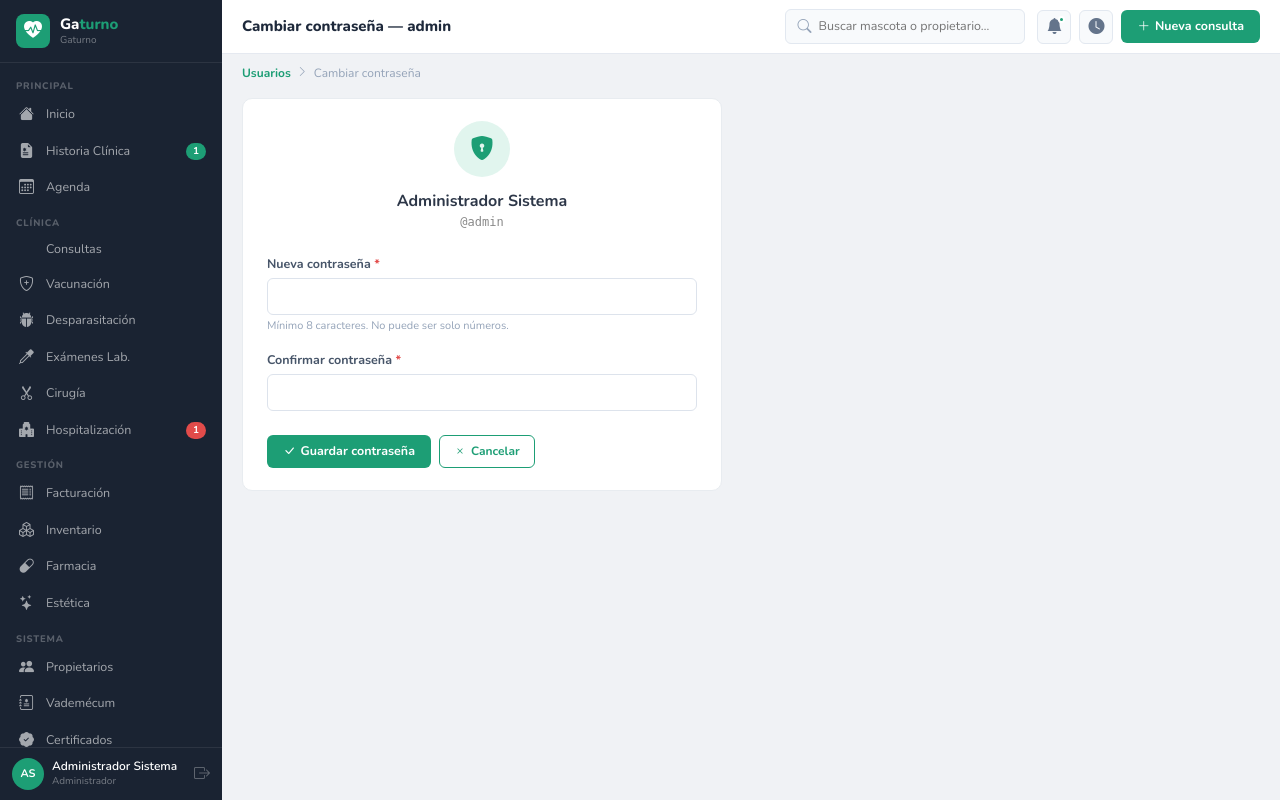
After one commit to diegofretes96/gaturno-vetclinic, a Django app: page /accounts/usuarios/1/password/ in a window 1280 px wide. The commit adds this page. Run offline with Django 5.2, Linux system fonts and the light colour scheme; a user stored in the database is signed in; data comes from the database, SQL or seed files in the repository; both versions use the stored data as it was before the commit; tables that the repository leaves empty hold one stand-in row (values such as "Sample post"); parts of the project's set-up code (start-up, migrations or seed data) failed here and were passed over; some libraries are stand-ins or nearby versions.

Commit message:
feat: agregar cambio de contraseña desde panel + .gitignore
- Nueva vista accounts:cambiar_password con SetPasswordForm
- Solo admins pueden cambiar contraseña de otros usuarios
- Botón de candado en lista de usuarios
- .gitignore: excluir db.sqlite3, __pycache__, .env, media/, staticfiles/
- Sacar db.sqlite3 del tracking de git

Co-Authored-By: Claude Sonnet 4.6 <noreply@anthropic.com>

```diff
--- a/apps/accounts/urls.py
+++ b/apps/accounts/urls.py
@@ -8,4 +8,5 @@ urlpatterns = [
     path('usuarios/nuevo/', views.crear, name='crear'),
     path('usuarios/<int:pk>/editar/', views.editar, name='editar'),
     path('perfil/', views.perfil, name='perfil'),
+    path('usuarios/<int:pk>/password/', views.cambiar_password, name='cambiar_password'),
 ]
--- a/apps/accounts/views.py
+++ b/apps/accounts/views.py
@@ -1,6 +1,7 @@
 from django.shortcuts import render, redirect, get_object_or_404
-from django.contrib.auth import login, logout
+from django.contrib.auth import login, logout, update_session_auth_hash
 from django.contrib.auth.decorators import login_required
+from django.contrib.auth.forms import SetPasswordForm
 from django.contrib import messages
 from .models import Usuario
 from .forms import LoginForm, UsuarioForm, UsuarioEditForm
@@ -38,3 +39,28 @@ def editar(request, pk):
 @login_required
 def perfil(request):
     return render(request, 'accounts/perfil.html', {'usuario': request.user})
+
+
+@login_required
+def cambiar_password(request, pk):
+    # Solo admins pueden cambiar la contraseña de otros usuarios
+    # Cualquier usuario puede cambiar la propia
+    obj = get_object_or_404(Usuario, pk=pk)
+    if obj != request.user and not request.user.is_superuser and request.user.rol != 'admin':
+        messages.error(request, 'No tenés permisos para cambiar la contraseña de otro usuario.')
+        return redirect('accounts:lista')
+
+    form = SetPasswordForm(user=obj, data=request.POST or None)
+    if request.method == 'POST' and form.is_valid():
+        form.save()
+        # Si el usuario cambia su propia contraseña, mantener la sesión activa
+        if obj == request.user:
+            update_session_auth_hash(request, obj)
+        messages.success(request, f'Contraseña de {obj.username} actualizada correctamente.')
+        return redirect('accounts:lista')
+
+    return render(request, 'accounts/cambiar_password.html', {
+        'form': form,
+        'obj': obj,
+        'titulo': f'Cambiar contraseña — {obj.username}',
+    })
--- /dev/null
+++ b/templates/accounts/cambiar_password.html
@@ -0,0 +1,48 @@
+{% extends 'base/base.html' %}
+{% load widget_tweaks %}
+{% block title %}{{ titulo }}{% endblock %}
+{% block page_title %}{{ titulo }}{% endblock %}
+{% block breadcrumb %}
+<nav class="vc-bc">
+  <a href="{% url 'accounts:lista' %}">Usuarios</a>
+  <i class="bi bi-chevron-right"></i>
+  <span>Cambiar contraseña</span>
+</nav>
+{% endblock %}
+{% block content %}
+<div class="form-card" style="max-width:480px">
+  <div style="text-align:center;margin-bottom:24px">
+    <div style="width:56px;height:56px;border-radius:50%;background:var(--vc-lt);display:flex;align-items:center;justify-content:center;margin:0 auto 12px">
+      <i class="bi bi-shield-lock-fill" style="font-size:24px;color:var(--vc)"></i>
+    </div>
+    <div style="font-weight:700;font-size:16px">{{ obj.nombre_completo }}</div>
+    <div style="font-size:12px;color:#888;font-family:monospace">@{{ obj.username }}</div>
+  </div>
+
+  <form method="post">{% csrf_token %}
+    <div class="mb-3">
+      <label class="form-label">Nueva contraseña <span style="color:var(--red)">*</span></label>
+      {% render_field form.new_password1 class="form-control" %}
+      {% if form.new_password1.errors %}
+        <div class="form-err">{{ form.new_password1.errors|join:", " }}</div>
+      {% endif %}
+      <div class="form-text">Mínimo 8 caracteres. No puede ser solo números.</div>
+    </div>
+    <div class="mb-4">
+      <label class="form-label">Confirmar contraseña <span style="color:var(--red)">*</span></label>
+      {% render_field form.new_password2 class="form-control" %}
+      {% if form.new_password2.errors %}
+        <div class="form-err">{{ form.new_password2.errors|join:", " }}</div>
+      {% endif %}
+    </div>
+    <div class="d-flex gap-2">
+      <button type="submit" class="btn-vc">
+        <i class="bi bi-check-lg"></i> Guardar contraseña
+      </button>
+      <a href="{% url 'accounts:lista' %}" class="btn-ol">
+        <i class="bi bi-x"></i> Cancelar
+      </a>
+    </div>
+  </form>
+</div>
+{% endblock %}
--- a/templates/accounts/lista.html
+++ b/templates/accounts/lista.html
@@ -11,6 +11,9 @@
   <td>{{ u.nombre_completo }}</td><td>{{ u.email|default:"—" }}</td>
   <td><span class="bdg {% if u.rol == 'admin' %}br{% elif u.rol == 'veterinario' %}bt{% elif u.rol == 'esteticista' %}bg{% else %}ba{% endif %}">{{ u.get_rol_display }}</span></td>
   <td><span class="bdg {% if u.is_active %}bg{% else %}bgr{% endif %}">{% if u.is_active %}Activo{% else %}Inactivo{% endif %}</span></td>
-  <td class="no-print"><a href="{% url 'accounts:editar' u.pk %}" class="btn-ol sm"><i class="bi bi-pencil"></i> Editar</a></td>
+  <td class="no-print" style="white-space:nowrap">
+    <a href="{% url 'accounts:editar' u.pk %}" class="btn-ol sm"><i class="bi bi-pencil"></i> Editar</a>
+    <a href="{% url 'accounts:cambiar_password' u.pk %}" class="btn-ol sm" title="Cambiar contraseña"><i class="bi bi-shield-lock"></i></a>
+  </td>
 </tr>{% endfor %}</tbody></table></div>
 {% endblock %}
```
Also changed, not shown: db.sqlite3 (deleted), 1 other file.
